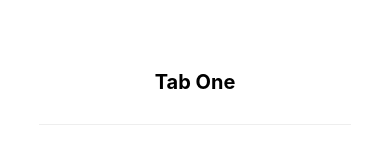
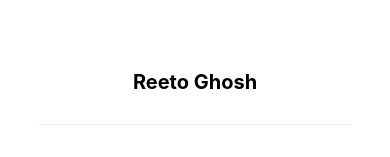
Before and after one commit to Daggerpov/GuestApplication, a React Native app: screen /TabOne in a window 390 px wide. Shown: the part 212-369 px from the top of the page. Built offline with nearby package versions, Linux system fonts and the light colour scheme; what expo-linking would draw is missing.

Commit message:
testing changing

```diff
--- a/screens/TabOneScreen.tsx
+++ b/screens/TabOneScreen.tsx
@@ -8,7 +8,7 @@
 export default function TabOneScreen({ navigation }: RootTabScreenProps<'TabOne'>) {
   return (
     <View style={styles.container}>
-      <Text style={styles.title}>Tab One</Text>
+      <Text style={styles.title}>Reeto Ghosh</Text>
       <View style={styles.separator} lightColor="#eee" darkColor="rgba(255,255,255,0.1)" />
       <EditScreenInfo path="/screens/TabOneScreen.tsx" />
     </View>
```
Also changed, not shown: 1 other file (tests, documents, lock files or other folders).
